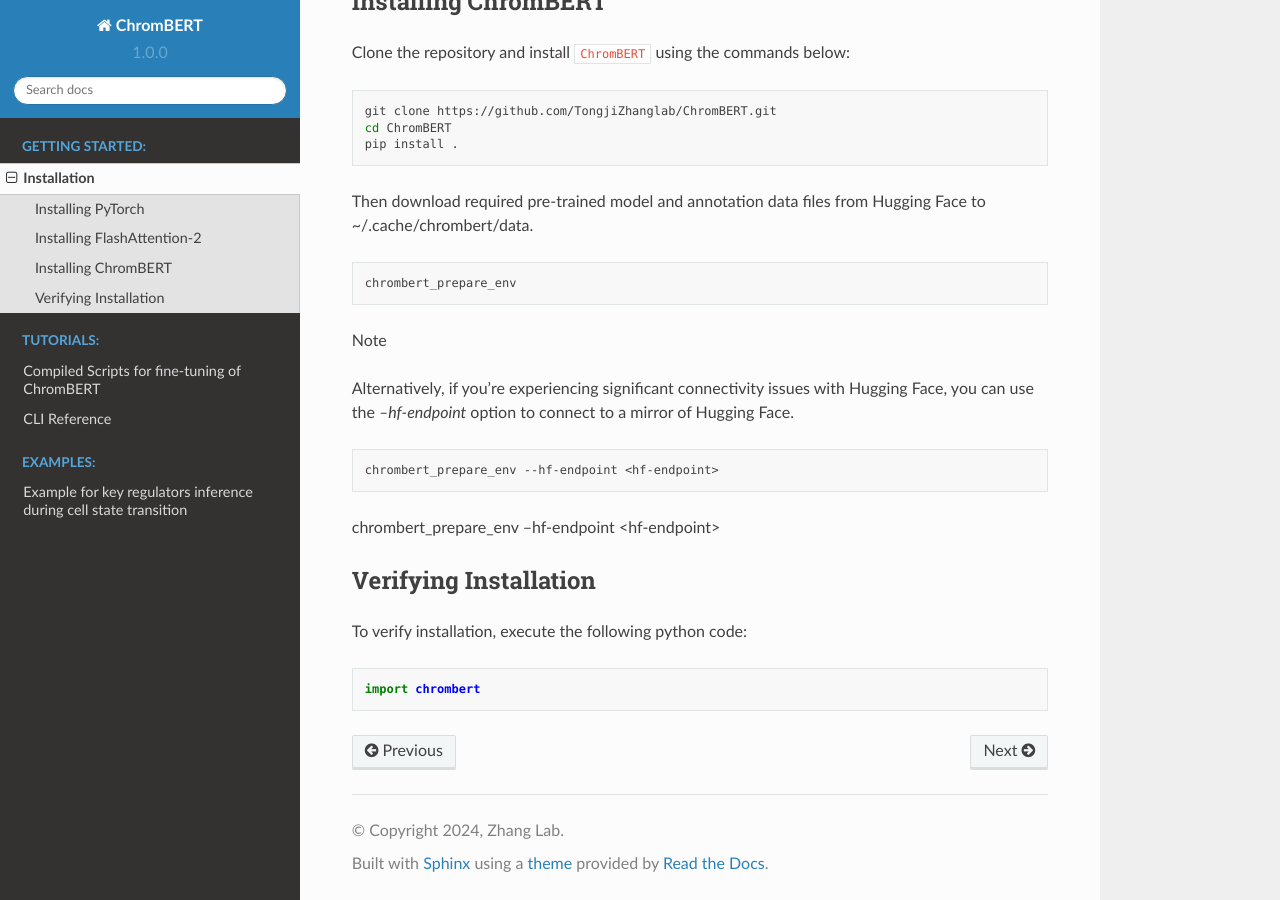
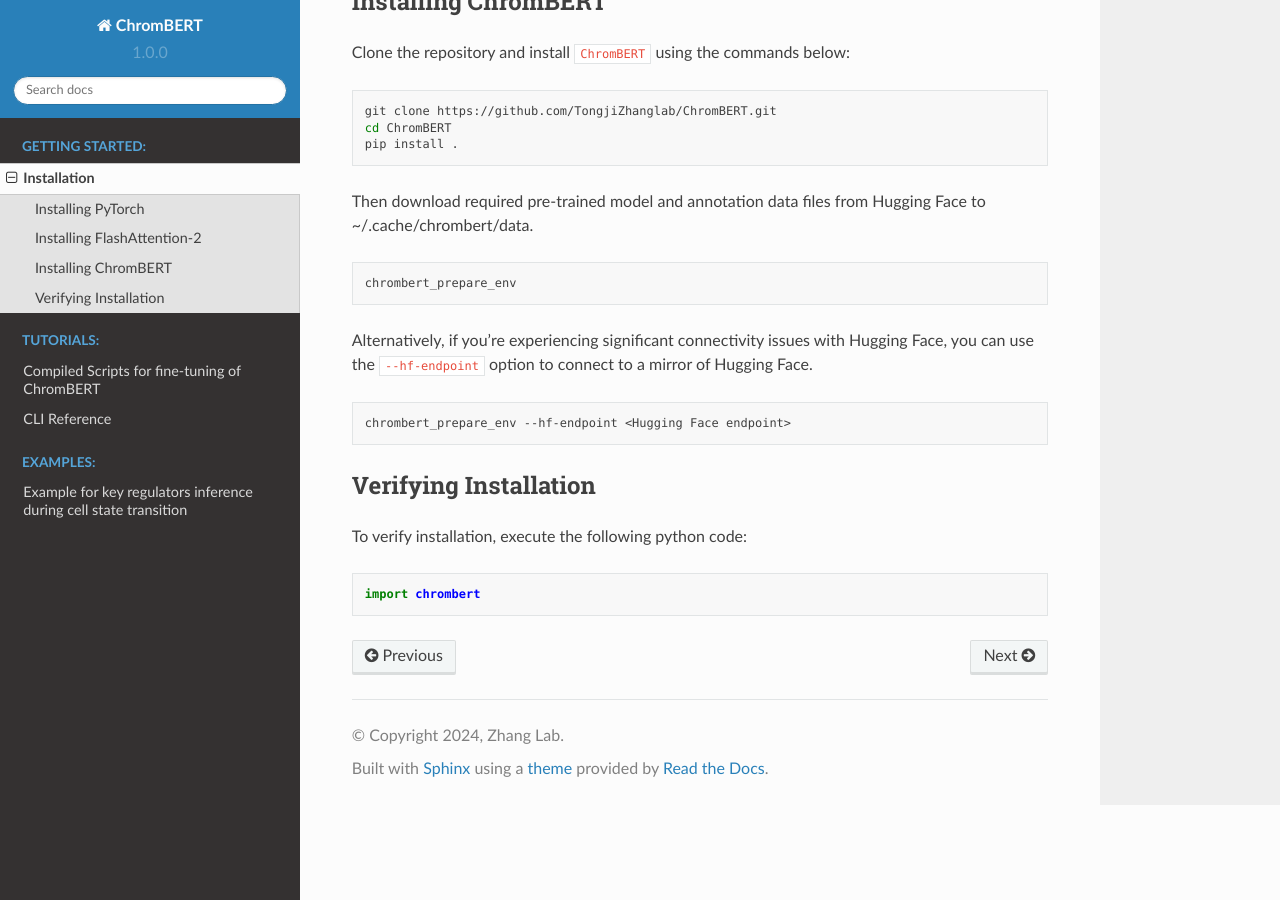
Before and after one commit to zhaoweiyu-github/ChromBERT, a Sphinx documentation site: the page built from docs/source/installation.rst, in a window 1280 px wide and 900 px high, scrolled down 616 px. Built offline with Sphinx 7.4.7 and the Read the Docs theme 2.0.0, drawn with Linux system fonts in a browser that asks for light colours; pages that are not in the unit, such as notebooks, are missing from menus.

Commit message:
update installation guide

```diff
--- a/docs/source/installation.rst
+++ b/docs/source/installation.rst
@@ -35,15 +35,12 @@ Then download required pre-trained model and annotation data files from Hugging
 
     chrombert_prepare_env
 
-Note
-
-Alternatively, if you're experiencing significant connectivity issues with Hugging Face, you can use the `--hf-endpoint` option to connect to a mirror of Hugging Face.
+Alternatively, if you're experiencing significant connectivity issues with Hugging Face, you can use the ``--hf-endpoint`` option to connect to a mirror of Hugging Face.
 
 .. code-block:: shell
 
-    chrombert_prepare_env --hf-endpoint <hf-endpoint>
+    chrombert_prepare_env --hf-endpoint <Hugging Face endpoint>
 
-chrombert_prepare_env --hf-endpoint <hf-endpoint>
 
 Verifying Installation
 ----------------------
```
